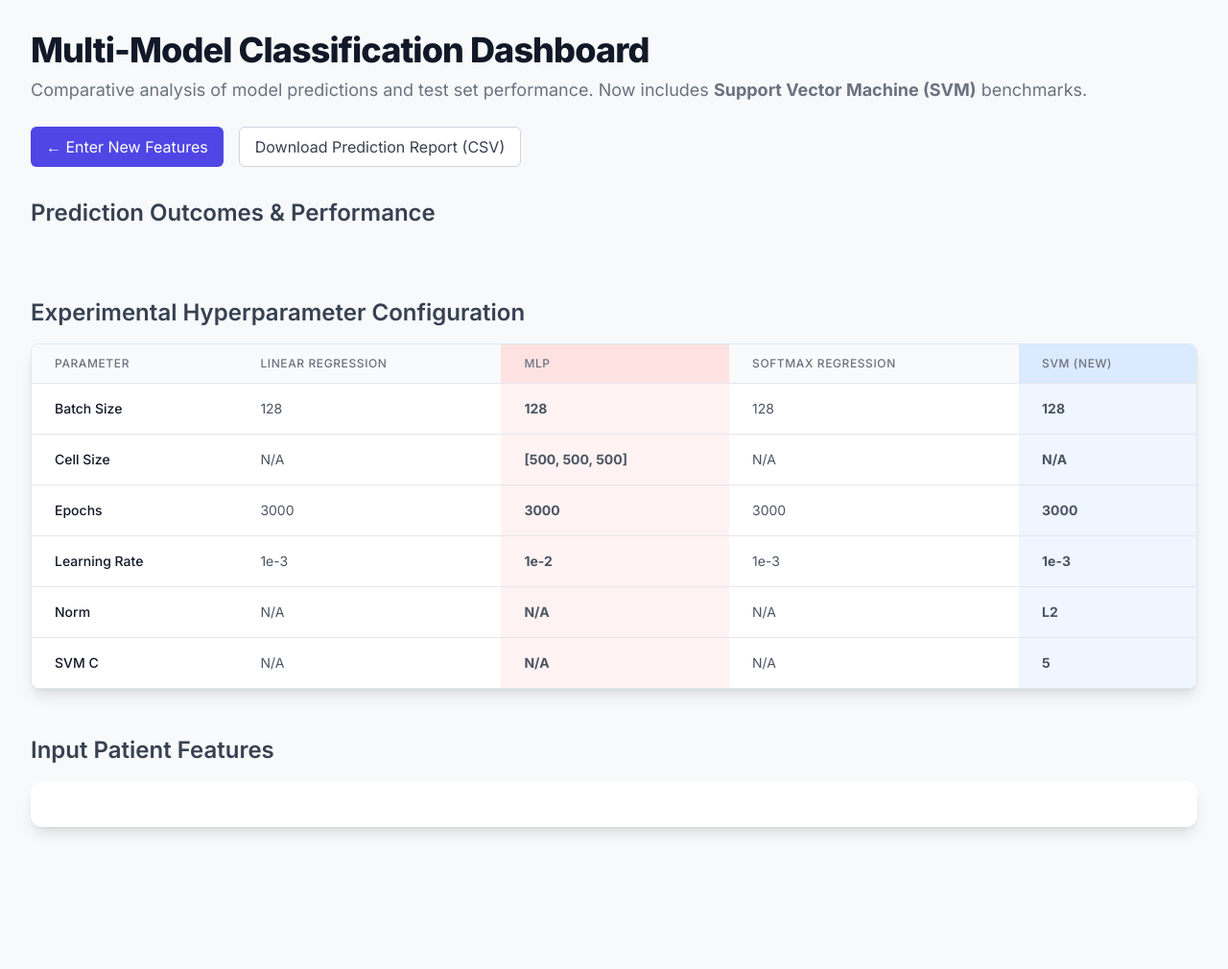
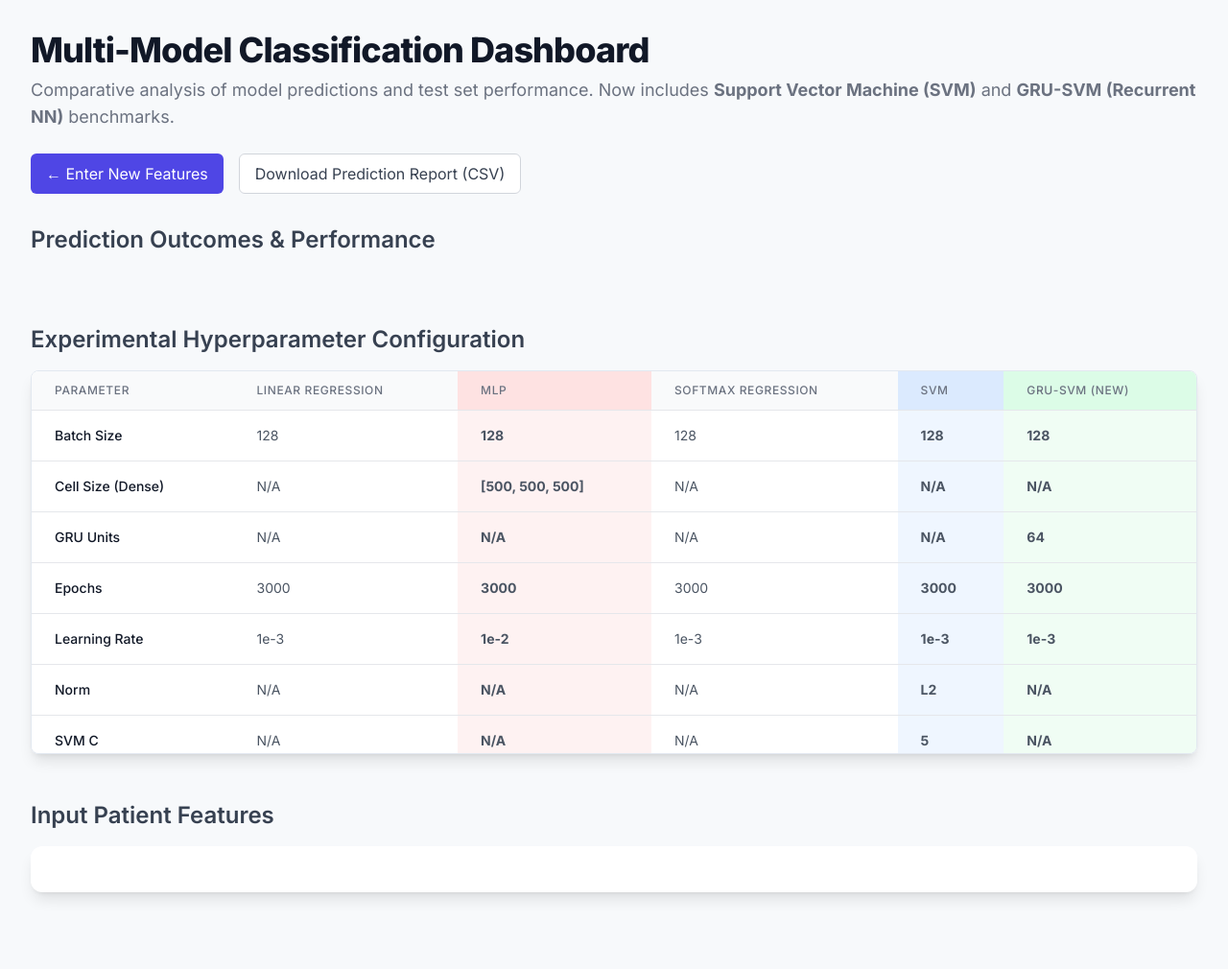
Before and after one commit to yess1ne/WDBC_dataset_ML_project, a Flask app: template templates/prediction_result.html in a window 1280 px wide. Shown: the whole page at 96% size. Before the commit the page ends 869 px from the top, so only its background shows below. Run offline with Flask 3, Linux system fonts and the light colour scheme; the template is opened without the code that fills it, so the values that code supplies are empty; some libraries are stand-ins or nearby versions.

Commit message:
introduced GRU_SVM related UI

```diff
--- a/templates/prediction_result.html
+++ b/templates/prediction_result.html
@@ -20,7 +20,7 @@
         <header class="mb-8">
             <h1 class="text-4xl font-extrabold text-gray-900 tracking-tight">Multi-Model Classification Dashboard</h1>
             <p class="mt-2 text-lg text-gray-500">
-                Comparative analysis of model predictions and test set performance. Now includes <strong>Support Vector Machine (SVM)</strong> benchmarks.
+                Comparative analysis of model predictions and test set performance. Now includes <strong>Support Vector Machine (SVM)</strong> and <strong>GRU-SVM (Recurrent NN)</strong> benchmarks.
             </p>
             <div class="mt-6 flex flex-col sm:flex-row gap-4">
                 <a href="{{ url_for('show_prediction_form') }}" class="inline-flex items-center justify-center px-4 py-2 bg-indigo-600 text-white rounded-md hover:bg-indigo-700">
@@ -78,7 +78,8 @@
                             <th class="px-6 py-3 text-left text-xs font-medium text-gray-500 uppercase tracking-wider">Linear Regression</th>
                             <th class="px-6 py-3 text-left text-xs font-medium text-gray-500 uppercase tracking-wider bg-red-100">MLP</th>
                             <th class="px-6 py-3 text-left text-xs font-medium text-gray-500 uppercase tracking-wider">Softmax Regression</th>
-                            <th class="px-6 py-3 text-left text-xs font-medium text-gray-500 uppercase tracking-wider bg-blue-100">SVM (New)</th>
+                            <th class="px-6 py-3 text-left text-xs font-medium text-gray-500 uppercase tracking-wider bg-blue-100">SVM</th>
+                            <th class="px-6 py-3 text-left text-xs font-medium text-gray-500 uppercase tracking-wider bg-green-100">GRU-SVM (New)</th>
                         </tr>
                     </thead>
                     <tbody class="divide-y divide-gray-200 text-sm" id="hyperparameter-body"></tbody>
@@ -109,19 +110,20 @@
     </div>
 
     <script>
-        // Data extracted from the image for the hyperparameter table
+        // Data updated to include the GRU-SVM configuration and the new GRU Units parameter.
         const hyperparameterData = [
-            { param: "Batch Size", 'Linear Regression': "128", 'MLP': "128", 'Softmax Regression': "128", 'SVM': "128" },
-            { param: "Cell Size", 'Linear Regression': "N/A", 'MLP': "[500, 500, 500]", 'Softmax Regression': "N/A", 'SVM': "N/A" },
-            { param: "Epochs", 'Linear Regression': "3000", 'MLP': "3000", 'Softmax Regression': "3000", 'SVM': "3000" },
-            { param: "Learning Rate", 'Linear Regression': "1e-3", 'MLP': "1e-2", 'Softmax Regression': "1e-3", 'SVM': "1e-3" },
-            { param: "Norm", 'Linear Regression': "N/A", 'MLP': "N/A", 'Softmax Regression': "N/A", 'SVM': "L2" },
-            { param: "SVM C", 'Linear Regression': "N/A", 'MLP': "N/A", 'Softmax Regression': "N/A", 'SVM': "5" }
+            { param: "Batch Size", 'Linear Regression': "128", 'MLP': "128", 'Softmax Regression': "128", 'SVM': "128", 'GRU-SVM': "128" },
+            { param: "Cell Size (Dense)", 'Linear Regression': "N/A", 'MLP': "[500, 500, 500]", 'Softmax Regression': "N/A", 'SVM': "N/A", 'GRU-SVM': "N/A" },
+            { param: "GRU Units", 'Linear Regression': "N/A", 'MLP': "N/A", 'Softmax Regression': "N/A", 'SVM': "N/A", 'GRU-SVM': "64" },
+            { param: "Epochs", 'Linear Regression': "3000", 'MLP': "3000", 'Softmax Regression': "3000", 'SVM': "3000", 'GRU-SVM': "3000" },
+            { param: "Learning Rate", 'Linear Regression': "1e-3", 'MLP': "1e-2", 'Softmax Regression': "1e-3", 'SVM': "1e-3", 'GRU-SVM': "1e-3" },
+            { param: "Norm", 'Linear Regression': "N/A", 'MLP': "N/A", 'Softmax Regression': "N/A", 'SVM': "L2", 'GRU-SVM': "N/A" },
+            { param: "SVM C", 'Linear Regression': "N/A", 'MLP': "N/A", 'Softmax Regression': "N/A", 'SVM': "5", 'GRU-SVM': "N/A" }
         ];
 
         function populateHyperparameterTable() {
             const tableBody = document.getElementById('hyperparameter-body');
-            const modelKeys = ['Linear Regression', 'MLP', 'Softmax Regression', 'SVM'];
+            const modelKeys = ['Linear Regression', 'MLP', 'Softmax Regression', 'SVM', 'GRU-SVM'];
 
             hyperparameterData.forEach(rowData => {
                 const row = document.createElement('tr');
@@ -139,6 +141,7 @@
 
                     if (model === 'MLP') cell.classList.add('font-bold', 'bg-red-50');
                     if (model === 'SVM') cell.classList.add('font-bold', 'bg-blue-50');
+                    if (model === 'GRU-SVM') cell.classList.add('font-bold', 'bg-green-50');
 
                     row.appendChild(cell);
                 });
```
